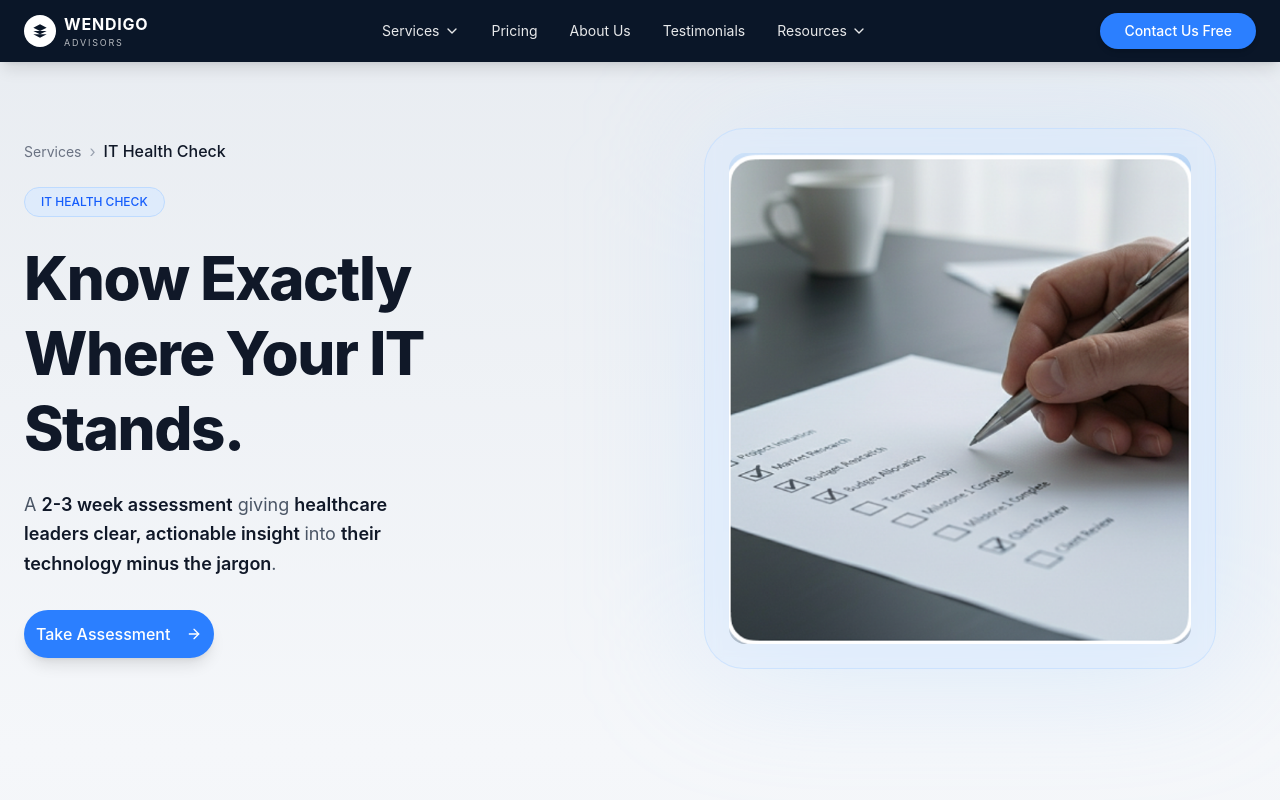
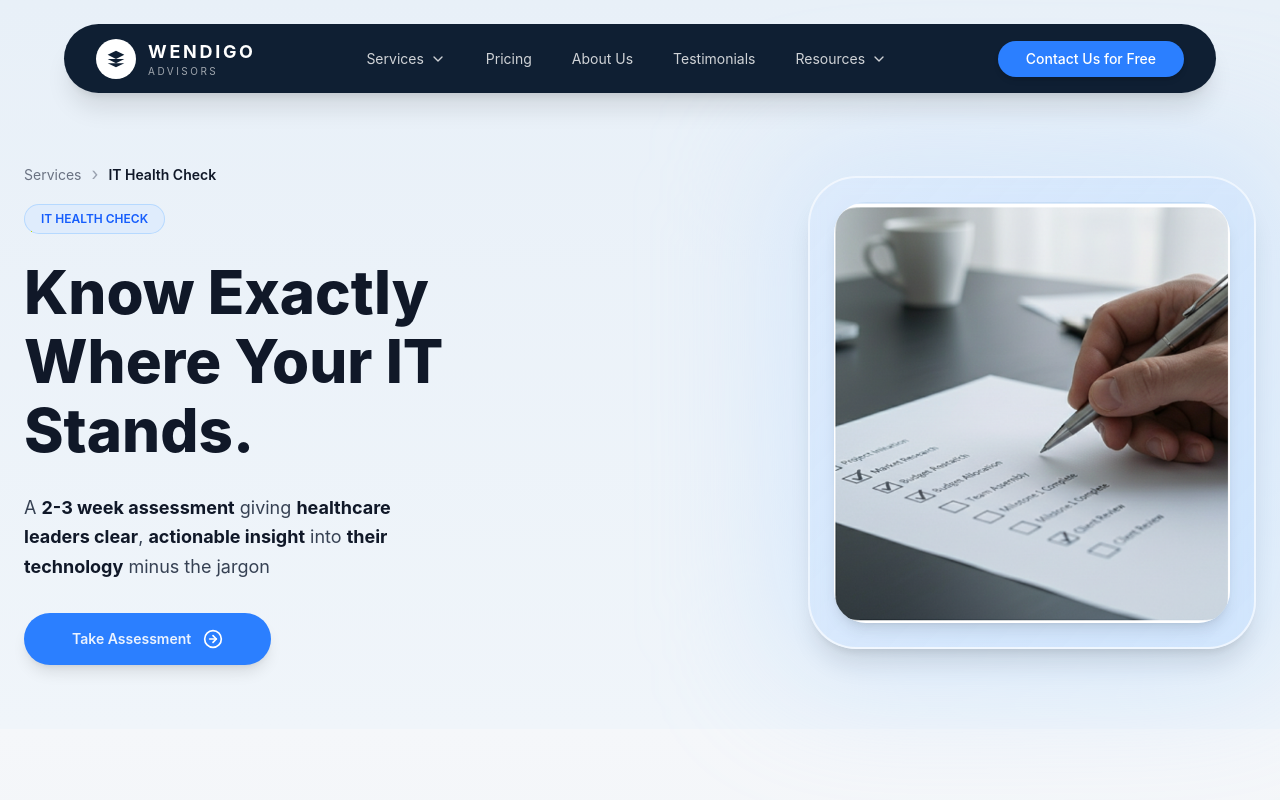
Before and after one commit to deepeshrathore72/Front-end-assignment, a React (Vite) app: page / in a window 1280 px wide. Shown: the top 800 px of the page. Built offline with nearby package versions, Linux system fonts and the light colour scheme.

Commit message:
improved styling of the navbar

```diff
--- a/src/components/Header.jsx
+++ b/src/components/Header.jsx
@@ -3,41 +3,41 @@ import { Button } from './ui/Button';
 
 export function Header() {
   return (
-    <header className="fixed top-0 left-0 right-0 z-50 bg-[#0a1628] px-6 py-3 shadow-lg">
-      <div className="mx-auto flex max-w-7xl items-center justify-between">
-        <a href="/" className="flex items-center gap-2 hover:opacity-80 transition-opacity">
-          <div className="flex items-center gap-2">
-            <div className="h-8 w-8 rounded-full bg-white flex items-center justify-center">
-              <svg viewBox="0 0 24 24" className="h-4 w-4 text-[#0a1628]" fill="currentColor">
+    <header className="fixed top-6 left-0 right-0 z-50 px-6">
+      <div className="mx-auto max-w-6xl bg-[#0f1f33] rounded-full px-8 py-3.5 shadow-xl flex items-center justify-between">
+        <a href="/" className="flex items-center gap-3 hover:opacity-80 transition-opacity">
+          <div className="flex items-center gap-3">
+            <div className="h-10 w-10 rounded-full bg-white flex items-center justify-center">
+              <svg viewBox="0 0 24 24" className="h-5 w-5 text-[#0f1f33]" fill="currentColor">
                 <path d="M12 2L2 7l10 5 10-5-10-5zM2 17l10 5 10-5M2 12l10 5 10-5" />
               </svg>
             </div>
             <div className="text-white">
-              <div className="text-base font-bold tracking-wider">WENDIGO</div>
-              <div className="text-[9px] tracking-[0.2em] opacity-70">ADVISORS</div>
+              <div className="text-lg font-bold tracking-[0.15em]">WENDIGO</div>
+              <div className="text-[10px] tracking-[0.25em] opacity-60 -mt-0.5">ADVISORS</div>
             </div>
           </div>
         </a>
 
-        <nav className="hidden md:flex items-center gap-8">
-          <button className="flex items-center gap-1 text-sm text-white/90 hover:text-white">
+        <nav className="hidden md:flex items-center gap-10">
+          <button className="flex items-center gap-1.5 text-sm text-white/80 hover:text-white transition-colors">
             Services <ChevronDown className="h-4 w-4" />
           </button>
-          <a href="/#" className="text-sm text-white/90 hover:text-white">
+          <a href="/#" className="text-sm text-white/80 hover:text-white transition-colors">
             Pricing
           </a>
-          <a href="/#" className="text-sm text-white/90 hover:text-white">
+          <a href="/#" className="text-sm text-white/80 hover:text-white transition-colors">
             About Us
           </a>
-          <a href="/#" className="text-sm text-white/90 hover:text-white">
+          <a href="/#" className="text-sm text-white/80 hover:text-white transition-colors">
             Testimonials
           </a>
-          <button className="flex items-center gap-1 text-sm text-white/90 hover:text-white">
+          <button className="flex items-center gap-1.5 text-sm text-white/80 hover:text-white transition-colors">
             Resources <ChevronDown className="h-4 w-4" />
           </button>
         </nav>
 
-        <Button className="bg-blue-500 hover:bg-blue-600 text-white rounded-full px-6 py-2 text-sm font-medium shadow-md hover:shadow-lg transition-all">Contact Us Free</Button>
+        <Button className="bg-blue-500 hover:bg-blue-600 text-white rounded-full px-7 py-2.5 text-sm font-medium shadow-md hover:shadow-lg transition-all">Contact Us for Free</Button>
       </div>
     </header>
   );
--- a/src/components/HeroSection.jsx
+++ b/src/components/HeroSection.jsx
@@ -1,62 +1,59 @@
 import { Button } from './ui/Button';
-import { ArrowRight } from 'lucide-react';
+import { ArrowRight, CircleArrowRight } from 'lucide-react';
 
 export function HeroSection() {
   return (
-    <section className="pt-32 pb-20 px-6 bg-linear-to-b from-[#e8ecf1] to-[#f5f7fa]">
+    <section className="pt-40 pb-16 px-6 bg-linear-to-b from-[#e8f0f8] to-[#f0f5fa]">
       <div className="mx-auto max-w-7xl">
-        <div className="grid lg:grid-cols-2 gap-12 items-center">
+        <div className="grid lg:grid-cols-2 gap-16 items-center">
           <div>
-            <div className="mb-6">
+            <div className="mb-4">
               <span className="text-sm text-gray-500">Services</span>
-              <span className="mx-2 text-gray-400">›</span>
-              <span className="font-medium text-gray-900">IT Health Check</span>
+              <span className="mx-2.5 text-gray-400 text-lg">›</span>
+              <span className="font-semibold text-gray-900 text-sm">IT Health Check</span>
             </div>
 
-            <div className="inline-block px-4 py-1.5 mb-6 text-xs font-medium text-blue-600 bg-blue-100/80 rounded-full border border-blue-200">
+            <div className="inline-block px-4 py-1.5 mb-6 text-xs font-semibold text-blue-600 bg-blue-100/70 rounded-full border border-blue-300/50">
               IT HEALTH CHECK
             </div>
 
-            <h1 className="text-4xl lg:text-5xl xl:text-6xl font-extrabold mb-6 leading-tight text-gray-900 tracking-tight">
-              <span>Know Exactly</span>
-              <br />
-              <span className="relative inline-block">
+            <h1 className="text-5xl lg:text-6xl font-extrabold mb-7 leading-[1.15] text-gray-900">
+              <span className="block">Know Exactly</span>
+              <span className="block relative">
                 Where Your IT
-                <span className="absolute bottom-1 left-0 right-0 h-3 bg-blue-200/70 -z-10 rounded"></span>
+                <span className="absolute bottom-1.5 left-0 right-0 h-3 bg-blue-300/50 -z-10"></span>
               </span>
-              <br />
-              <span>Stands.</span>
+              <span className="block">Stands.</span>
             </h1>
 
-            <p className="text-base lg:text-lg mb-8 leading-relaxed">
-              <span className="text-gray-600 font-normal">A </span>
-              <span className="font-semibold text-gray-900">2-3 week assessment</span>
-              <span className="text-gray-600 font-normal"> giving </span>
-              <span className="font-semibold text-gray-900">healthcare</span>
+            <p className="text-lg mb-8 leading-relaxed text-gray-700">
+              <span className="font-normal">A </span>
+              <span className="font-bold text-gray-900">2-3 week assessment</span>
+              <span className="font-normal"> giving </span>
+              <span className="font-bold text-gray-900">healthcare</span>
               <br />
-              <span className="font-semibold text-gray-900">leaders clear, </span>
-              <span className="font-semibold text-gray-900">actionable insight </span>
-              <span className="text-gray-600 font-normal">into </span>
-              <span className="font-semibold text-gray-900">their</span>
+              <span className="font-bold text-gray-900">leaders clear</span>
+              <span className="font-normal">, </span>
+              <span className="font-bold text-gray-900">actionable insight</span>
+              <span className="font-normal"> into </span>
+              <span className="font-bold text-gray-900">their</span>
               <br />
-              <span className="font-semibold text-gray-900">technology </span>
-              <span className="text-gray-600 font-normal"> </span>
-              <span className="font-semibold text-gray-900">minus the jargon</span>
-              <span className="text-gray-600 font-normal">.</span>
+              <span className="font-bold text-gray-900">technology</span>
+              <span className="font-normal"> minus the jargon</span>
             </p>
 
-            <Button className="bg-blue-500 hover:bg-blue-600 text-white rounded-full px-8 py-6 text-base font-medium shadow-lg hover:shadow-xl transition-all">
-              Take Assessment <ArrowRight className="ml-2 h-5 w-5" />
+            <Button size="none" className="inline-flex items-center gap-3 bg-blue-500 hover:bg-blue-600 text-white rounded-full px-12 py-4 text-sm font-semibold shadow-lg hover:shadow-xl transition-all">
+              <span className='text-white/90'>Take Assessment</span> <CircleArrowRight className="size-5" />
             </Button>
           </div>
 
-          <div className="relative max-w-md lg:max-w-lg mx-auto">
-            <div className="absolute inset-0 bg-linear-to-br from-blue-200/30 to-blue-300/30 rounded-[2.5rem] blur-3xl"></div>
-            <div className="relative bg-blue-100/40 rounded-[2.5rem] p-6 border border-blue-200/60 backdrop-blur-sm">
+          <div className="relative max-w-md ml-auto mr-0">
+            <div className="absolute -inset-8 bg-linear-to-br from-blue-200/40 to-blue-300/30 rounded-[3.5rem] blur-3xl"></div>
+            <div className="relative bg-linear-to-br from-blue-100/50 to-blue-200/40 rounded-[3rem] p-6 border-2 border-white/60 backdrop-blur-sm shadow-xl">
               <img
                 src="/hero-image.png"
                 alt="Person writing checklist"
-                className="rounded-2xl w-full h-auto object-cover"
+                className="rounded-4xl w-full h-auto object-cover shadow-lg"
               />
             </div>
           </div>
--- a/src/components/ui/Button.jsx
+++ b/src/components/ui/Button.jsx
@@ -24,6 +24,7 @@ const buttonVariants = cva(
         icon: "size-9",
         "icon-sm": "size-8",
         "icon-lg": "size-10",
+        none: "",
       },
     },
     defaultVariants: {
```
